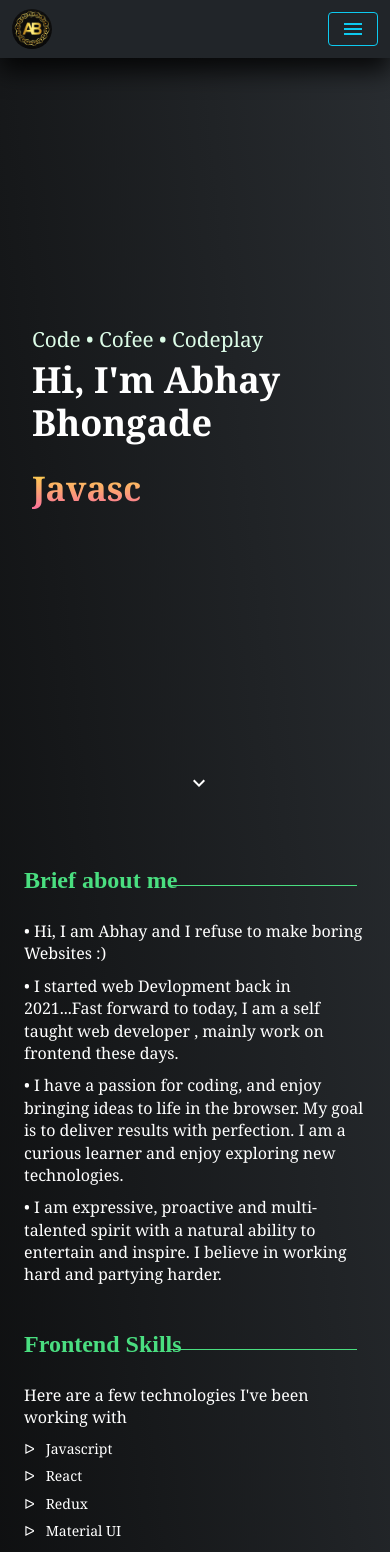
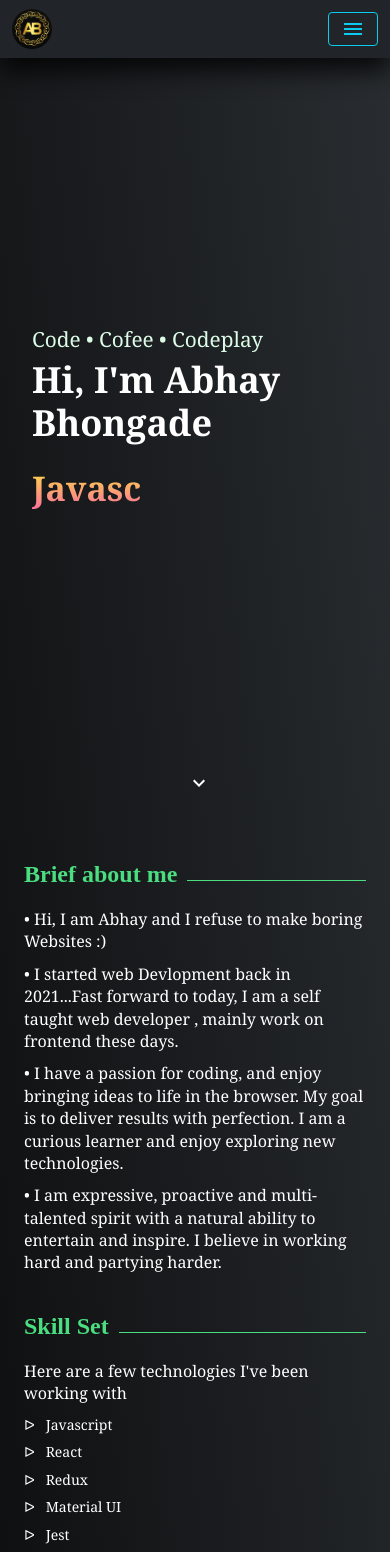
Before and after one commit to Abhay-Bhongade/myapp-new-one, a React (Create React App) app: page / in a window 390 px wide. Shown: the top 1552 px of the page. Built offline with nearby package versions, Linux system fonts and the light colour scheme; a web font is replaced by a local one.

Commit message:
wonderful website

```diff
--- a/src/Component/Projects/Projects.js
+++ b/src/Component/Projects/Projects.js
@@ -48,7 +48,7 @@ const Projects = () => {
 <div className="container py-md-5  py-sm-2 ">
   <div className="row">
     <div className="col-sm-12">
-      <h1 id='primary-head' className='pb-md-3'>Personal Projects  </h1>
+      <h1 id='primary-head' className='pb-md-3'>Personal Projects</h1>
     </div>
 
 
--- a/src/Component/Skills/Skills.js
+++ b/src/Component/Skills/Skills.js
@@ -6,7 +6,7 @@ const Skills = () => {
         <div className="container">
             <div className="row">
                 <div className="col-sm-12">
-                    <h1 id='primary-head'>Frontend Skills</h1>
+                    <h1 id='primary-head'>Skill Set</h1>
                     <p className='commonp'>Here are a few technologies I've been working with</p>
                     </div>
 
--- a/src/index.css
+++ b/src/index.css
@@ -43,7 +43,6 @@ body {
         border-radius: 50%;
     }
     .nav-link{
-        /* font-size: 20.8px; */
         font-size: 18px;
         margin:0 16px;
         color: #fff;
@@ -66,7 +65,6 @@ body {
     position: relative;
 }
 .firstheading{
-    /* font-size: 96px; */
     font-size: 90px;
     line-height: 1.2;
     font-weight: bolder;
@@ -80,7 +78,7 @@ body {
     color: #dcfce7;
 }
 .text-gradient {
-    /* font-size: 70px;      */
+
     font-size: 60px;
     background: linear-gradient(#fee140,#fa709a);
     -webkit-text-fill-color: transparent;
@@ -147,25 +145,29 @@ body {
 /* common css for heading */
 
     #primary-head{
-        font-size: 40px;
+        font-size: 2.5rem;
         color: #4ade80;
         font-family: 'Hina Mincho', serif;
         font-weight: 700;
-        line-height: 2;
-        position: relative;
+        line-height: 1.5;
+
+        overflow: hidden;
     }
-    #primary-head::after{
+
+    #primary-head::after {
         content: "";
-        width: calc( 91% - 120px);
-        height: 1px;
-        position: absolute;
         display: inline-block;
-        top: 1.2em;
-        background:#4ade80;
-        left: 230px;
-        /* left: 210px; */
-        /* left: 180px; */
-    }
+        height: 0.5em;
+        vertical-align: bottom;
+        width: 100%;
+        margin-right: -100%;
+        margin-left: 10px;
+        border-top: 1px solid #4ade80;
+      }
+
+
+
+
 
 
 /* About Page */
@@ -174,8 +176,7 @@ section#About{
 }
 
 #About{
-    /* min-height: 45vh; */
-    /* height: 45vh; */
+
     padding-bottom: 45px;
     padding-left: 32px;
     color: #fff;
@@ -260,9 +261,6 @@ section#Projects{
     .text-gradient{
         font-size: 60px;
     }
-    /* .firstheading{
-        font-size: 6rem;
-    } */
     #primary-head{
        font-size: 30px !important;
     }
@@ -279,11 +277,7 @@ section#Projects{
 }
 
 @media(max-width:1024px){
-    #primary-head::after{
 
-        width: calc( 91% - 120px);
-        left: 180px;
-    }
     .email1{
         font-size: 20px;
     }
@@ -325,10 +319,7 @@ section#Projects{
     .email1{
         font-size: 16px !important;
     }
-    #primary-head::after{
-        width: calc( 91% - 150px);
-        left:175px ;
-    }
+
 }
 
 
@@ -389,7 +380,6 @@ section#Projects{
         font-size:20px ;
     }
     .emailhead{
-        /* border: 2px solid #fff; */
         padding: 20px;
         text-align: center;
     }
@@ -405,11 +395,7 @@ section#Projects{
             text-align: left;
             margin-bottom: 10px;
         }
-        #primary-head::after{
-            width: 55%;
-            left: 145px;
-            height: 1px;
-        }
+
 
     }
 
```
